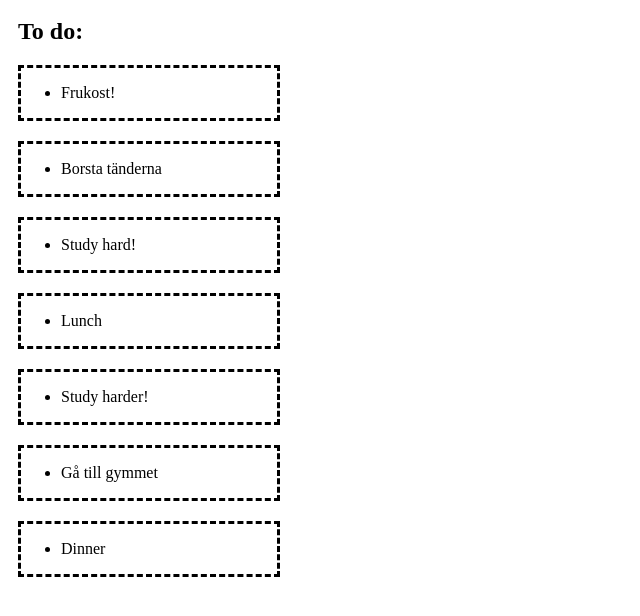
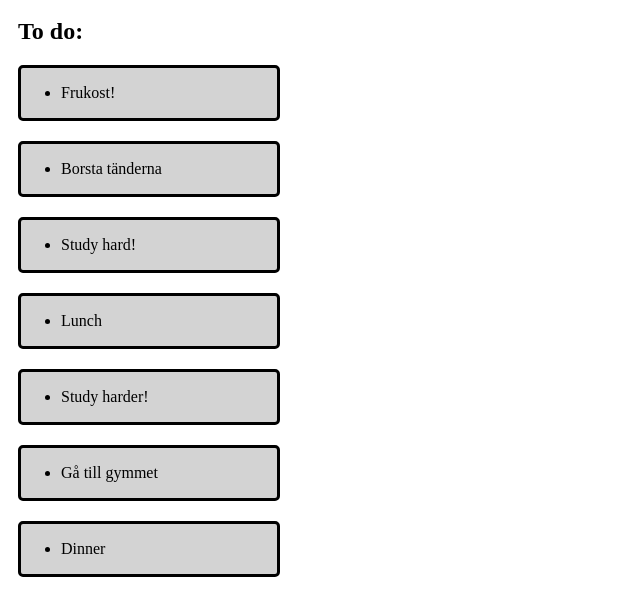
Before and after one commit to Gio88R/inlamningsuppgift2, a website built with Parcel: page src/index.html in a window 1280 px wide. Shown: the whole page, without its empty margins (0-640 px from the left). Built offline with nearby package versions, Linux system fonts and the light colour scheme.

Commit message:
Change of styling

```diff
--- a/src/scss/main.scss
+++ b/src/scss/main.scss
@@ -1,12 +1,15 @@
 body {
     display: flex;
     flex-direction: column;
+    background-color: white;
 
 
     div {
         width: 20vw;
         flex-wrap: wrap;
-        border-style: dashed;
+        background-color: lightgray;
+        border-radius: 5px;
+        border-style: solid;
         border-color: black;
         display: flex;
         margin: 10px;
@@ -15,6 +18,7 @@ body {
         // display: flex;
         text-align: center;
         align-items: center;
+        // margin
         // flex-basis: auto;
 
     }
```
